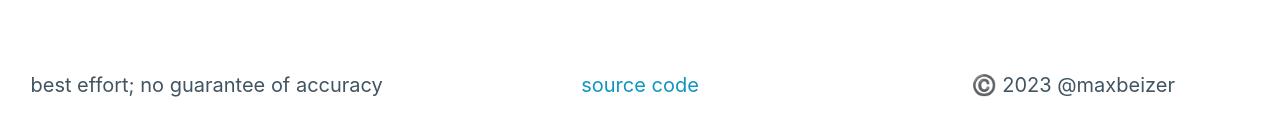
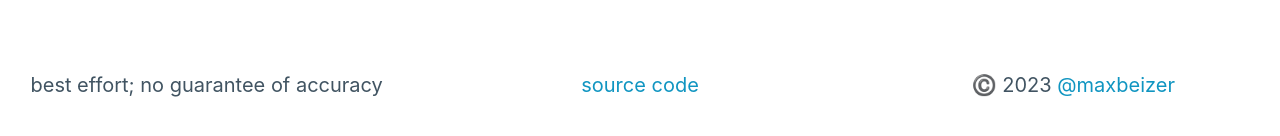
Before and after one commit to maxbeizer/lot-size-calculator, a React (Create React App) app: page / in a window 1280 px wide. Shown: the part 1385-1521 px from the top of the page. Built offline with nearby package versions, Linux system fonts and the light colour scheme.

Commit message:
Fix up a bit of the metadata to try to make this a PWA

```diff
--- a/public/index.html
+++ b/public/index.html
@@ -5,7 +5,7 @@
     <link rel="icon" href="%PUBLIC_URL%/favicon.ico" />
     <meta name="viewport" content="width=device-width, initial-scale=1" />
     <meta name="theme-color" content="#000000" />
-    <meta name="description" content="Web site created using create-react-app" />
+    <meta name="description" content="Calculate a forex lot size" />
     <link rel="apple-touch-icon" href="%PUBLIC_URL%/logo192.png" />
     <!--
       manifest.json provides metadata used when your web app is installed on a
@@ -41,7 +41,7 @@
       <div class="grid">
         <div>best effort; no guarantee of accuracy</div>
         <div><a href="https://github.com/maxbeizer/lot-size-calculator">source code</a></div>
-        <div>©️ 2023 @maxbeizer</div>
+        <div>©️ 2023 <a href="https://github.com/maxbeizer">@maxbeizer</a></div>
       </div>
     </footer>
   </body>
--- a/src/index.tsx
+++ b/src/index.tsx
@@ -20,7 +20,7 @@ root.render(
 // If you want your app to work offline and load faster, you can change
 // unregister() to register() below. Note this comes with some pitfalls.
 // Learn more about service workers: https://cra.link/PWA
-serviceWorkerRegistration.unregister();
+serviceWorkerRegistration.register();
 
 // If you want to start measuring performance in your app, pass a function
 // to log results (for example: reportWebVitals(console.log))
```
Also changed, not shown: public/manifest.json.
